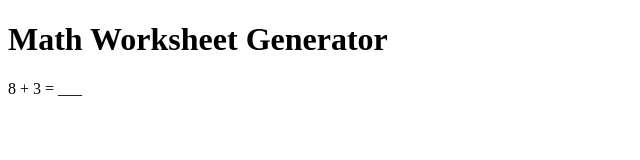
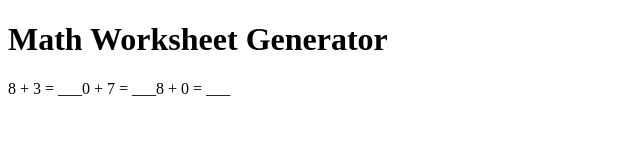
Before and after one commit to RobertAKARobin/math_worksheet_generator, a plain HTML site: page index.html in a window 1280 px wide. Shown: the full height of the page, 0-640 px from the left. Drawn offline with Linux system fonts and the light colour scheme.

Commit message:
Places multiple problems

```diff
--- a/index.html
+++ b/index.html
@@ -7,7 +7,7 @@
   </head>
   <body>
     <h1>Math Worksheet Generator</h1>
-    <div id="problem">
+    <div id="problems">
 
     </div>
   </body>
--- a/script.js
+++ b/script.js
@@ -9,7 +9,9 @@ var generateProblem = function(){
 }
 
 var main = function(){
-  $("#problem").html(generateProblem());
+  $("#problems").html( $("#problems").html() + generateProblem());
+  $("#problems").html( $("#problems").html() + generateProblem());
+  $("#problems").html( $("#problems").html() + generateProblem());
 }
 
 $(document).ready(main);
```
